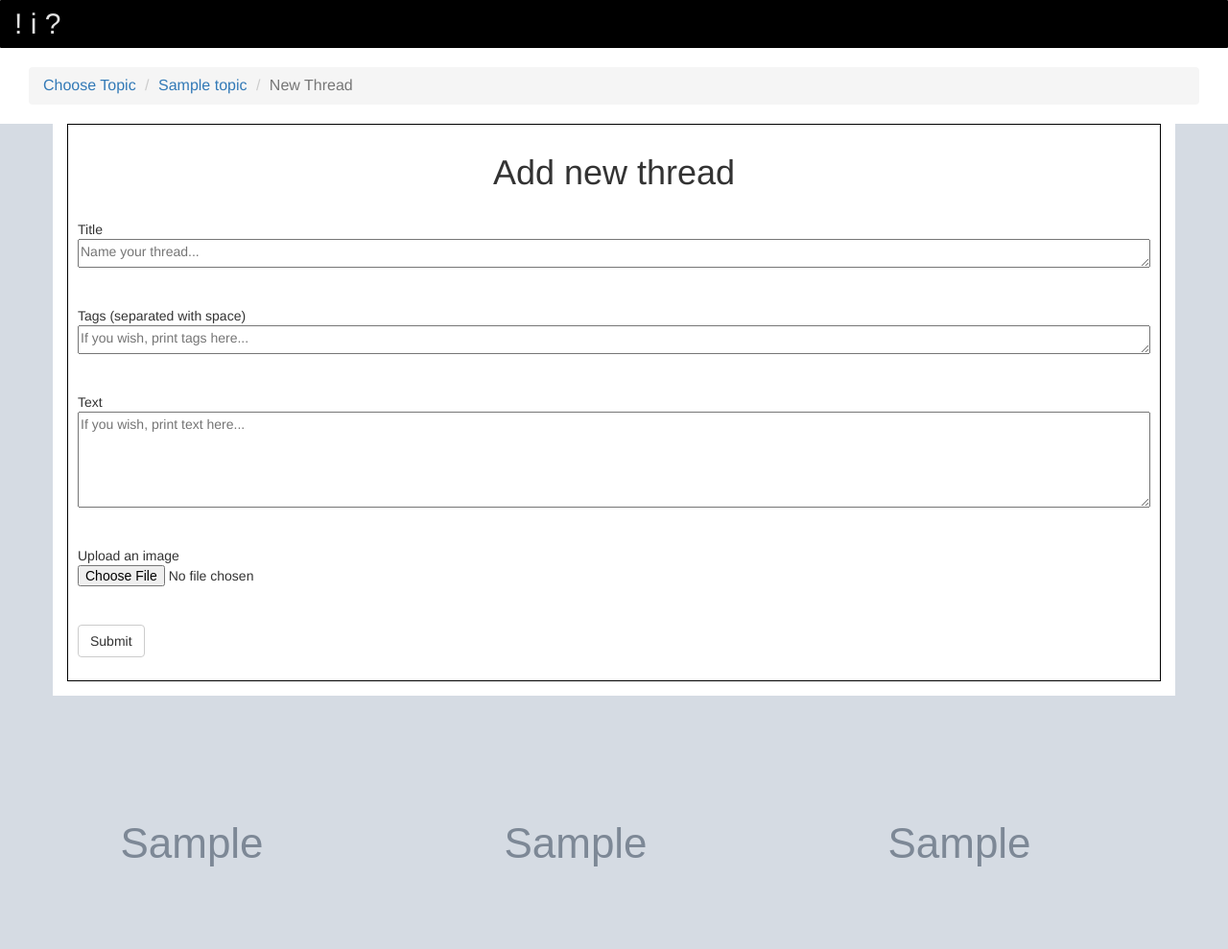
After one commit to iluhandric/Forum, a Django app: page /topics/1/new_thread in a window 1280 px wide. The commit adds this page. Shown: the whole page at 96% size. Run offline with Django 3.2, Linux system fonts and the light colour scheme; tables that the repository leaves empty hold one stand-in row (values such as "Sample post"); grey boxes marked "Sample" are stand-in pictures; some libraries are stand-ins or nearby versions.

Commit message:
Uploading preview

```diff
--- a/forum/forms.py
+++ b/forum/forms.py
@@ -7,9 +7,13 @@ class ThreadForm(forms.ModelForm):
         model = Thread
         fields = ('title', 'tags', 'text', 'image',)
         widgets = {
-            'text': forms.Textarea(attrs={'style': 'height: 100px; width: 40%; max-width : 100%'}),
-            'title': forms.Textarea(attrs={'style': 'height: 20px; width: 40%; max-width : 100%'}),
-            # 'image': forms.ImageField()
+            'text': forms.Textarea(attrs={'cols':60, 'style': 'height: 100px; min-width: 100%; max-width : 100%',
+                                          'placeholder': "If you wish, print text here..."}),
+            'tags': forms.Textarea(attrs={'style': 'max-height: 30px; min-height: 30px; height: 30px; width: 100%; max-width : 100%',
+                                           'placeholder': "If you wish, print tags here..."}),
+            'title': forms.Textarea(attrs={'style': 'max-height: 30px; min-height: 30px; height: 30px; width: 100%; max-width : 100%',
+                                           'placeholder': "Name your thread..."}),
+            'image': forms.FileInput(attrs={'id':'file'})
         }
 
 
@@ -20,7 +24,7 @@ class CommentForm(forms.ModelForm):
         widgets = {
            'text': forms.Textarea(attrs={'style': 'height: 100px; width: 100%; max-width : 100%', 'align': 'center',
                                          'placeholder': "Your comment..."}),
-             'image': forms.FileInput(attrs={'class' : "inputfile", 'type': "input",
+             'image': forms.FileInput(attrs={'class' : "inputfile", 'type': "input", 'id':'file',
                                              'style':'height: 20px; width: 20px; font-size: 0; opacity:0'})
         }
 
--- a/forum/models.py
+++ b/forum/models.py
@@ -48,11 +48,11 @@ class UserIp(models.Model):  # The model used to check user connection to the th
 
 
 class Thread(models.Model):
-    title = models.CharField(max_length=100)
+    title = models.CharField(max_length=60)
     text = models.TextField(blank=True, max_length=500)
     parent = models.BigIntegerField(blank=False)
     comments = models.ManyToManyField(Comment, blank=True)
-    tags = models.CharField(max_length=200, blank=True)
+    tags = models.CharField(max_length=100, blank=True)
     parsed_tags = models.ManyToManyField(Tag, blank=True)
     time_posted = models.DateTimeField(default=timezone.now)
     image = models.ImageField(upload_to=get_unique_path, blank=True)
--- a/forum/static/thread.js
+++ b/forum/static/thread.js
@@ -43,7 +43,7 @@ $(document).ready(
                                         comments.length + " Comments </h1>");
                             } else {
                                 if (comments.length == 1) {
-                                    $t.append('<h1 align="center" style=" font-size: xx-large" >' +
+                                    $t.append('<h1 align="center" style=" font-size: large" >' +
                                             1 + " Comment </h1>");
                                 } else {
                                     $t.append('<h1 align="center" style=" font-size: xx-large" >No comments yet</h1>');
--- a/forum/templates/forum/home_page.html
+++ b/forum/templates/forum/home_page.html
@@ -3,14 +3,14 @@
      <body style="height:98%">
         <div id = 'right_black' style='position:absolute;top:0;left:50%;width:50%;height:100%;background-color:  #000;'>
             <h1 style="text-align:center;
-            padding-left: 40%; padding-top: 40%; width:80%; font-size: 4vw; color: white; word-wrap: normal;">
+            padding-left: 40%; padding-top: 40%; width:80%; font-size: 4vh; color: white; word-wrap: normal;">
                 {{ "Here you can discuss everything you want, so just enjoy!" }}
             </h1>
         </div>";
 
         <div id = 'left_black' style='position:absolute;top:0;left:0; width:50%;height:100%;background-color:  #000;'>
             <h1 style="text-align:center;
-            padding-left: 18%; padding-top: 40%; width:50%; font-size: 4vw; color: white; word-wrap: normal;">
+            padding-left: 18%; padding-top: 40%; width:50%; font-size: 4vh; color: white; word-wrap: normal;">
                 {{ "Here you can ask or answer questions, or find information you need!" }}
             </h1>
         </div>";
--- /dev/null
+++ b/forum/templates/forum/new_thread.html
@@ -0,0 +1,53 @@
+ {% extends 'forum/discussions.html' %}
+<link rel="stylesheet" href="css/style.css">
+ {% block content %}
+     <ol class="breadcrumb" style="font-size: medium">
+        <li ><a href="{% url 'view_topics'%}">Choose Topic</a></li>
+        <li><a href="{% url 'topic' pk=cur_topic.pk%}">{{cur_topic.title }}</a></li>
+        <li class="active">New Thread</li>
+     </ol>
+
+     <div class="container-fluid" style="z-index: 190; left: 0; position: absolute; width: 100%;
+            background: url({{ MEDIA_URL }}{{ cur_topic.logo.url }});min-height: 100% ">
+
+       <div class="container" style="background-color: #ffffff; height: 100%" >
+
+
+           <div class="form-group" style=" width: 100%; border: solid 1px black; padding: 10px">
+                 <h1 align="center" style=" word-break: break-all " >
+                       Add new thread
+                    </h1>
+            <form method="POST" type="text" class="form" enctype="multipart/form-data" style="width: 100%; ">
+                {% csrf_token %}
+                {% for field in form %}
+                    <br>
+                    {% if field.name == 'title' %} Title {% endif %}
+                    {% if field.name == 'tags' %} Tags (separated with space) {% endif %}
+                    {% if field.name == 'text' %} Text {% endif %}
+                    {% if field.name == 'image' %}
+
+                        Upload an image {% endif %}
+                    <br>{{ field }} <br> <br>
+                {% endfor %}
+<img id="image" style="max-height: 30%"> <br>
+                <button type="submit" class="btn btn-default" style="background-color:#fff; position: relative; ">Submit</button>
+            </form>
+           </div>
+</div>
+
+    </div>
+<script>
+document.getElementById("file").onchange = function () {
+    var reader = new FileReader();
+
+    reader.onload = function (e) {
+        // get loaded data and render thumbnail.
+        document.getElementById("image").src = e.target.result;
+    };
+
+    // read the image file as a data URL.
+    reader.readAsDataURL(this.files[0]);
+};
+</script>
+
+{% endblock content%}
--- a/forum/urls.py
+++ b/forum/urls.py
@@ -10,12 +10,14 @@ urlpatterns = [
     url(r'^topics/$', views.view_topics, name='view_topics'),
     url(r'^ask/$', views.ask, name='ask'),
     url(r'^topics/(?P<pk>[0-9]+)/$', views.topic, name='topic'),
+    url(r'^topics/(?P<pk>[0-9]+)/new_thread$', views.new_thread, name='new_thread'),
     url(r'^topics/(?P<pk>[0-9]+)/tags$', views.tags, name='tags'),
     url(r'^topics/(?P<pk>[0-9]+)/threads$', views.threads, name='threads'),
     url(r'^topics/(?P<par>[0-9]+)/search/(?P<pk>[0-9]+)$', views.search_tag, name='search_tag'),
     url(r'^topics/(?P<par>[0-9]+)/threads/(?P<pk>[0-9]+)$', views.thread, name='thread'),
     url(r'^api/counter\.json', views.counter),
     url(r'^api/comments\.json', views.get_comments),
+    #url(r'^blocked$', views.get_comments),
 ] + static(settings.STATIC_URL, document_root=settings.STATIC_ROOT)
 
 """
--- a/forum/views.py
+++ b/forum/views.py
@@ -12,55 +12,6 @@ from django.forms.models import model_to_dict
 def get_template(name):
     return 'forum/' + name + '.html'
 
-
-def get_client_ip(request):
-    x_forwarded_for = request.META.get('HTTP_X_FORWARDED_FOR')
-    if x_forwarded_for:
-        ip = x_forwarded_for.split(',')[0]
-    else:
-        ip = request.META.get('REMOTE_ADDR')
-    return ip
-
-"""
-def handler404(request):
-    response = render_to_response('404'), {},
-                                  context_instance=RequestContext(request))
-    response.status_code = 404
-    return response
-"""
-
-
-def index(request):
-    return render(request, get_template("index"))
-
-
-def ask(request):
-    return render(request, get_template('ask'))
-
-
-def search_tag(request, par, pk):
-    cur_topic = get_object_or_404(Topic, pk=par)
-    tag = Tag.objects.get(pk=pk)
-    all_threads = cur_topic.threads.all().order_by('-time_posted')
-    returned_threads = []
-    for t in all_threads:
-        if tag.title in t.tags:
-            returned_threads.append(t)
-
-    return render(request, get_template('tag_results'), {'cur_topic': cur_topic, 'threads': returned_threads, 'cur_tag': tag})
-
-
-def view_topics(request):
-    topics = Topic.objects.filter()
-    return render(request, get_template('topics'), {'topics': topics})
-
-
-def tags(request, pk):
-    cur_topic = get_object_or_404(Topic, pk=pk)
-    tags = Tag.objects.filter(parent=pk).order_by('-uses')  # Or = cur_topic.tags.all
-    return render(request, get_template('tags'), {'cur_topic': cur_topic, 'tags': tags})
-
-
 def is_blocked(request):
     user_ip = get_client_ip(request)
     try:
@@ -71,29 +22,10 @@ def is_blocked(request):
     except Blocked.MultipleObjectsReturned:
         return True
 
-
-def thread(request, par, pk):
-    cur_thread = get_object_or_404(Thread, pk=pk)
-    form = CommentForm(request.POST, request.FILES)
-    print(cur_thread.parent)
-    if form.is_valid() and not is_blocked(request):
-        comment = form.save(commit=False)
-        comment.parent = pk
-        comment.time_posted = timezone.now()
-        comment.author_ip = get_client_ip(request)
-        comment.save()
-        cur_thread.comments.add(comment)
-        return redirect('forum.views.thread', par=par, pk=pk)
-    form = CommentForm()
-    comments = cur_thread.comments.all().order_by('-time_posted')
-    cp = get_object_or_404(Topic, pk=cur_thread.parent)
-    return render(request, get_template('thread'), {'cur_thread': cur_thread, 'comments': comments, 'form': form,
-                                                    'cur_parent': cp})
-
-
-def threads(request, pk):
+def new_thread(request, pk):
+    if is_blocked(request):
+       return render(request, get_template('blocked'))
     cur_topic = get_object_or_404(Topic, pk=pk)
-    threads_in_topic = cur_topic.threads.all().order_by('-time_posted')
     form = ThreadForm(request.POST, request.FILES)
     if form.is_valid() and not is_blocked(request):
         new_thread = form.save(commit=False)
@@ -120,21 +52,117 @@ def threads(request, pk):
             new_thread.parent = pk
 
             cur_topic.threads.add(new_thread)
-            return redirect('forum.views.threads', pk=pk)
+            return redirect('forum.views.thread', par=pk, pk=new_thread.pk)
     form = ThreadForm()
-    return render(request, get_template('threads'), {'cur_topic': cur_topic, 'threads': threads_in_topic, 'form': form})
+    return render(request,  get_template('new_thread'), {'cur_topic':cur_topic,'form':form})
+
+
+def get_client_ip(request):
+    x_forwarded_for = request.META.get('HTTP_X_FORWARDED_FOR')
+    if x_forwarded_for:
+        ip = x_forwarded_for.split(',')[0]
+    else:
+        ip = request.META.get('REMOTE_ADDR')
+    return ip
+
+"""
+def handler404(request):
+    response = render_to_response('404'), {},
+                                  context_instance=RequestContext(request))
+    response.status_code = 404
+    return response
+"""
+
+
+def index(request):
+    if is_blocked(request):
+       return render(request, get_template('blocked'))
+    return render(request, get_template("index"))
+
+
+def ask(request):
+    if is_blocked(request):
+       return render(request, get_template('blocked'))
+    return render(request, get_template('ask'))
+
+
+def search_tag(request, par, pk):
+    if is_blocked(request):
+       return render(request, get_template('blocked'))
+    cur_topic = get_object_or_404(Topic, pk=par)
+    tag = Tag.objects.get(pk=pk)
+    all_threads = cur_topic.threads.all().order_by('-time_posted')
+    returned_threads = []
+    for t in all_threads:
+        if tag.title in t.tags:
+            returned_threads.append(t)
+
+    return render(request, get_template('tag_results'), {'cur_topic': cur_topic, 'threads': returned_threads, 'cur_tag': tag})
+
+
+def view_topics(request):
+    if is_blocked(request):
+       return render(request, get_template('blocked'))
+    topics = Topic.objects.filter()
+    return render(request, get_template('topics'), {'topics': topics})
+
+
+def tags(request, pk):
+    if is_blocked(request):
+       return render(request, get_template('blocked'))
+    cur_topic = get_object_or_404(Topic, pk=pk)
+    tags = Tag.objects.filter(parent=pk).order_by('-uses')  # Or = cur_topic.tags.all
+    return render(request, get_template('tags'), {'cur_topic': cur_topic, 'tags': tags})
+
+
+
+
+def thread(request, par, pk):
+    if is_blocked(request):
+       return render(request, get_template('blocked'))
+    cur_thread = get_object_or_404(Thread, pk=pk)
+    form = CommentForm(request.POST, request.FILES)
+    print(cur_thread.parent)
+    if form.is_valid() and not is_blocked(request):
+        comment = form.save(commit=False)
+        comment.parent = pk
+        comment.time_posted = timezone.now()
+        comment.author_ip = get_client_ip(request)
+        comment.save()
+        cur_thread.comments.add(comment)
+        return redirect('forum.views.thread', par=par, pk=pk)
+    form = CommentForm()
+    comments = cur_thread.comments.all().order_by('-time_posted')
+    cp = get_object_or_404(Topic, pk=cur_thread.parent)
+    return render(request, get_template('thread'), {'cur_thread': cur_thread, 'comments': comments, 'form': form,
+                                                    'cur_parent': cp})
+
+
+def threads(request, pk):
+    if is_blocked(request):
+       return render(request, get_template('blocked'))
+    cur_topic = get_object_or_404(Topic, pk=pk)
+    threads_in_topic = cur_topic.threads.all().order_by('-time_posted')
+
+    return render(request, get_template('threads'), {'cur_topic': cur_topic, 'threads': threads_in_topic})
 
 
 def topic(request, pk):
+    if is_blocked(request):
+       return render(request, get_template('blocked'))
     cur_topic = get_object_or_404(Topic, pk=pk)
     return render(request, get_template('topic'), {'cur_topic': cur_topic})
 
 
 def home_page(request):
+    if is_blocked(request):
+       return render(request, get_template('blocked'))
     return render(request, get_template('home_page'))
 
 
 def counter(request):
+    if is_blocked(request):
+       return render(request, get_template('blocked'))
     thread_pk = request.GET["pk"]
     cur_ip = get_client_ip(request)
     cur_thread = Thread.objects.get(pk=thread_pk)
@@ -160,6 +188,8 @@ def counter(request):
 
 @api_view(['GET', 'POST'])
 def get_comments(request):
+    if is_blocked(request):
+       return render(request, get_template('blocked'))
     if not is_blocked(request):
         thread_pk = request.GET["pk"]
         cur_thread = Thread.objects.get(pk=thread_pk)
```
Also changed, not shown: forum/templates/forum/blocked.html (added, +12 -0 lines), forum/templates/forum/thread.html (+18 -1 lines), forum/templates/forum/threads.html (+5 -14 lines), forum/media/3b907998-2344-4ad7-9895-4454383269a3.png (added), forum/media/b1f31f7c-e252-4527-adcf-7579e62ec3bb.jpeg (added), forum/migrations/0038_auto_20160416_2114.py (added), forum/migrations/0039_auto_20160416_2142.py (added), forum/migrations/0040_auto_20160416_2143.py (added).
